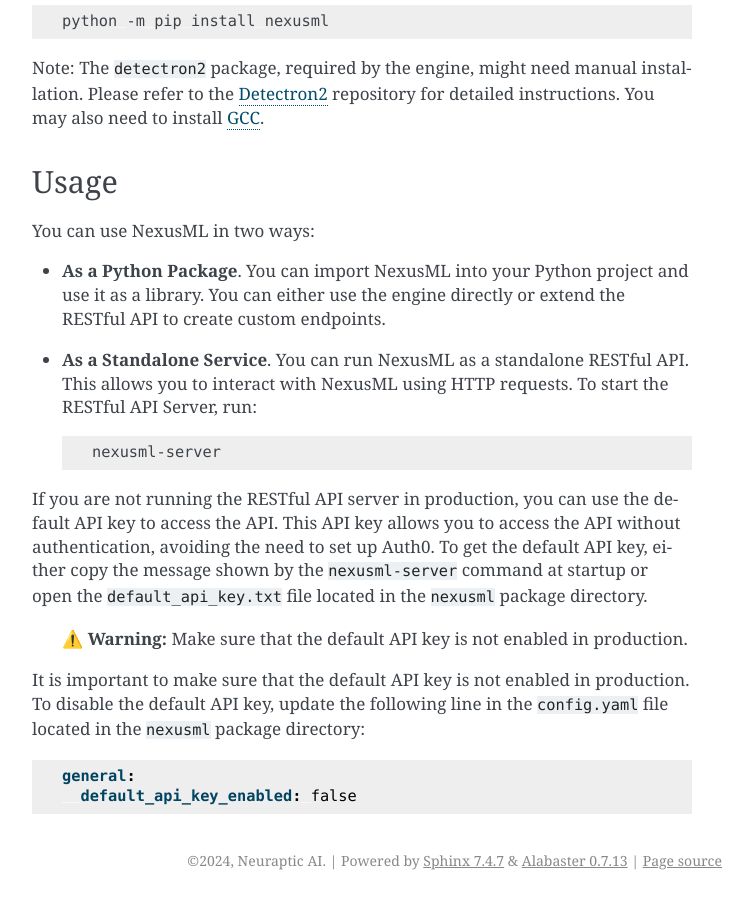
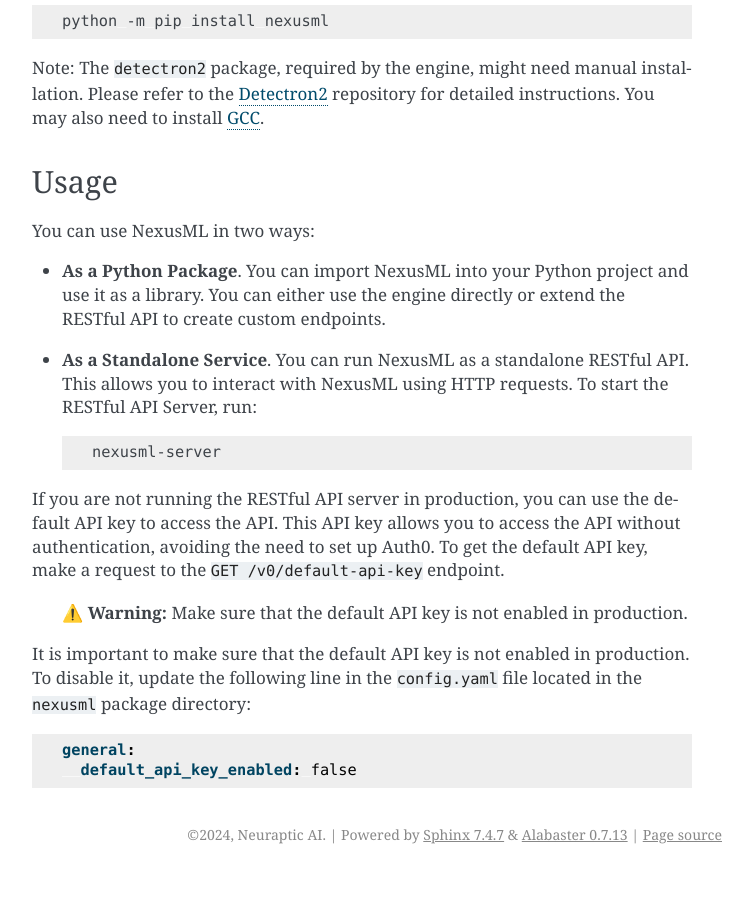
Before and after one commit to neuraptic/nexusml, a Sphinx documentation site: the page built from docs/quickstart.md, in a window 1280 px wide and 900 px high, scrolled down 5581 px. Shown: the whole window, without its empty margins (388-1141 px from the left). Built offline with Sphinx 7.4.7, drawn with Linux system fonts in a browser that asks for light colours; after the commit the page ends 6455 px from its top, so only the background shows below that.

Commit message:
docs(quickstart): update default API key instructions

````diff
--- a/docs/quickstart.md
+++ b/docs/quickstart.md
@@ -271,13 +271,12 @@
 
 If you are not running the RESTful API server in production, you can use the default API key to access the API. This
 API key allows you to access the API without authentication, avoiding the need to set up Auth0. To get the default
-API key, either copy the message shown by the `nexusml-server` command at startup or open the `default_api_key.txt`
-file located in the `nexusml` package directory.
+API key, make a request to the `GET /v0/default-api-key` endpoint.
 
 > ⚠️ **Warning:** Make sure that the default API key is not enabled in production.
 
-It is important to make sure that the default API key is not enabled in production. To disable the default API key,
-update the following line in the `config.yaml` file located in the `nexusml` package directory:
+It is important to make sure that the default API key is not enabled in production. To disable it, update the following
+line in the `config.yaml` file located in the `nexusml` package directory:
 
 ```yaml
 general:
````
